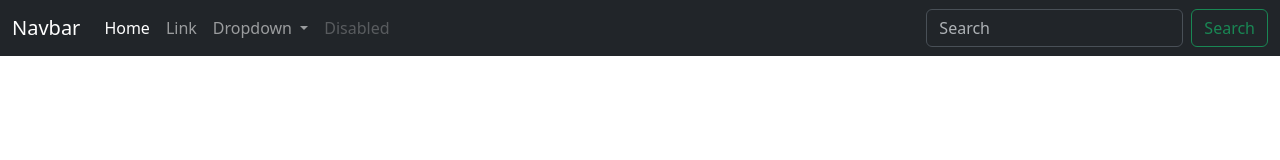
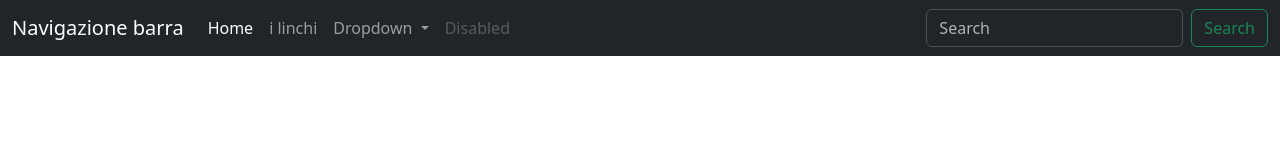
Before and after one commit to lupo-nasone/Faginali-compito1, a plain HTML site: page index.html in a window 1280 px wide. Drawn offline with nearby package versions, Linux system fonts and the light colour scheme.

Commit message:
modifiche alla navbar

```diff
--- a/index.html
+++ b/index.html
@@ -12,7 +12,7 @@
 
     <nav class="navbar navbar-expand-lg bg-dark" data-bs-theme="dark">
         <div class="container-fluid">
-          <a class="navbar-brand" href="#">Navbar</a>
+          <a class="navbar-brand" href="#">Navigazione barra</a>
           <button class="navbar-toggler" type="button" data-bs-toggle="collapse" data-bs-target="#navbarSupportedContent" aria-controls="navbarSupportedContent" aria-expanded="false" aria-label="Toggle navigation">
             <span class="navbar-toggler-icon"></span>
           </button>
@@ -22,7 +22,7 @@
                 <a class="nav-link active" aria-current="page" href="#">Home</a>
               </li>
               <li class="nav-item">
-                <a class="nav-link" href="#">Link</a>
+                <a class="nav-link" href="#">i linchi</a>
               </li>
               <li class="nav-item dropdown">
                 <a class="nav-link dropdown-toggle" href="#" role="button" data-bs-toggle="dropdown" aria-expanded="false">
```
